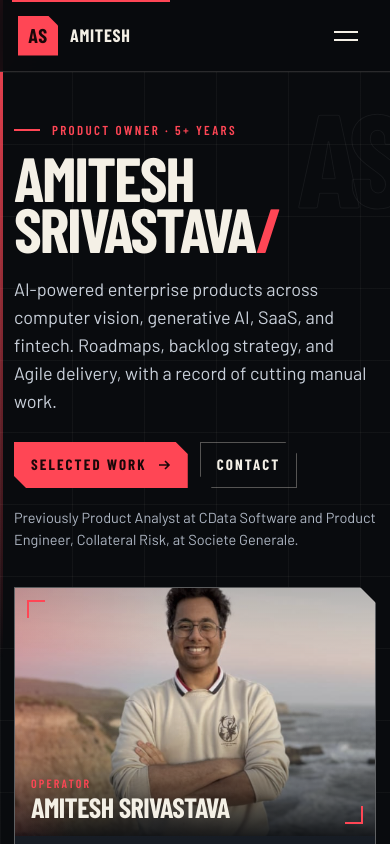
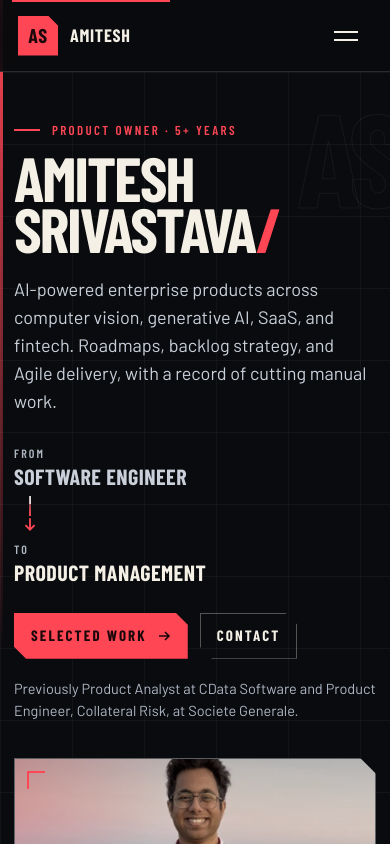
Before and after one commit to amitesh-srivastava/Amitesh-Portfolio, a React (Vite) app: page / in a window 390 px wide. Shown: the top 844 px of the page. Built offline with nearby package versions, Linux system fonts and the light colour scheme.

Commit message:
Show the move from software engineer to product management.
Fill the hero gap with an arrow between those two roles, stacked on a phone so the label stays on screen.

Co-authored-by: amitesh-srivastava <amitesh-srivastava@users.noreply.github.com>

```diff
--- a/src/App.jsx
+++ b/src/App.jsx
@@ -221,6 +221,22 @@ export default function App() {
                 fintech. Roadmaps, backlog strategy, and Agile delivery, with a record of cutting
                 manual work.
               </p>
+              <div className="shift rise d4" aria-label="From software engineer to product management">
+                <p className="shift-end">
+                  <span>From</span>
+                  <strong>Software Engineer</strong>
+                </p>
+                <div className="shift-track" aria-hidden="true">
+                  <span className="shift-line" />
+                  <svg className="shift-head" width="16" height="16" viewBox="0 0 14 14">
+                    <path d="M2 7h10M8 3l4 4-4 4" fill="none" stroke="currentColor" strokeWidth="1.6" />
+                  </svg>
+                </div>
+                <p className="shift-end shift-end-now">
+                  <span>To</span>
+                  <strong>Product Management</strong>
+                </p>
+              </div>
               <div className="hero-actions rise d4">
                 <a className="btn btn-hot" href="#work">
                   Selected work <Arrow />
--- a/src/index.css
+++ b/src/index.css
@@ -409,6 +409,86 @@ h1 {
   margin: 22px 0 0;
   color: var(--muted);
   font-size: 18px;
+}
+
+.shift {
+  flex: 1;
+  display: flex;
+  align-items: center;
+  gap: 16px;
+  max-width: 36rem;
+  margin-top: 28px;
+}
+
+.shift-end {
+  margin: 0;
+  flex: none;
+}
+
+.shift-end span {
+  display: block;
+  color: var(--faint);
+  font-family: var(--display);
+  font-weight: 600;
+  font-size: 12px;
+  letter-spacing: 0.18em;
+  text-transform: uppercase;
+}
+
+.shift-end strong {
+  display: block;
+  margin-top: 4px;
+  font-family: var(--display);
+  font-weight: 700;
+  font-size: 26px;
+  letter-spacing: 0.02em;
+  line-height: 0.9;
+  text-transform: uppercase;
+  color: var(--muted);
+}
+
+.shift-end-now strong {
+  color: var(--ink);
+}
+
+.shift-track {
+  position: relative;
+  flex: 1;
+  min-width: 72px;
+  height: 22px;
+}
+
+.shift-line {
+  position: absolute;
+  left: 0;
+  right: 12px;
+  top: 50%;
+  height: 2px;
+  background: linear-gradient(90deg, rgba(244, 240, 230, 0.28), var(--red));
+  overflow: hidden;
+}
+
+.shift-line::after {
+  content: "";
+  position: absolute;
+  top: -4px;
+  width: 36%;
+  height: 10px;
+  background: linear-gradient(90deg, transparent, #fff 70%, transparent);
+  animation: shift-run 1.6s linear infinite;
+}
+
+.shift-head {
+  position: absolute;
+  top: 50%;
+  right: -2px;
+  color: var(--red);
+  transform: translateY(-50%);
+}
+
+@keyframes shift-run {
+  from { left: -40%; }
+  to { left: 110%; }
 }
 
 .hero-actions {
@@ -1177,6 +1257,15 @@ h1 {
     grid-template-columns: 1fr;
   }
 
+  .shift {
+    flex: none;
+    margin: 28px 0 4px;
+  }
+
+  .shift-end strong {
+    font-size: 22px;
+  }
+
   .edu {
     flex: none;
     min-height: auto;
@@ -1234,6 +1323,52 @@ h1 {
   }
 }
 
+@media (max-width: 640px) {
+  .shift {
+    flex-direction: column;
+    align-items: flex-start;
+    gap: 10px;
+  }
+
+  .shift-track {
+    flex: none;
+    width: 16px;
+    height: 34px;
+    min-width: 0;
+    margin-left: 8px;
+  }
+
+  .shift-line {
+    left: 50%;
+    right: auto;
+    top: 0;
+    width: 2px;
+    height: calc(100% - 14px);
+    transform: translateX(-50%);
+    background: linear-gradient(180deg, rgba(244, 240, 230, 0.28), var(--red));
+  }
+
+  .shift-line::after {
+    left: -4px;
+    width: 10px;
+    height: 40%;
+    animation-name: shift-run-down;
+  }
+
+  .shift-head {
+    top: auto;
+    right: auto;
+    bottom: -2px;
+    left: 50%;
+    transform: translateX(-50%) rotate(90deg);
+  }
+}
+
+@keyframes shift-run-down {
+  from { top: -40%; }
+  to { top: 110%; }
+}
+
 @media (max-width: 560px) {
   .foot-row {
     flex-direction: column;
```
